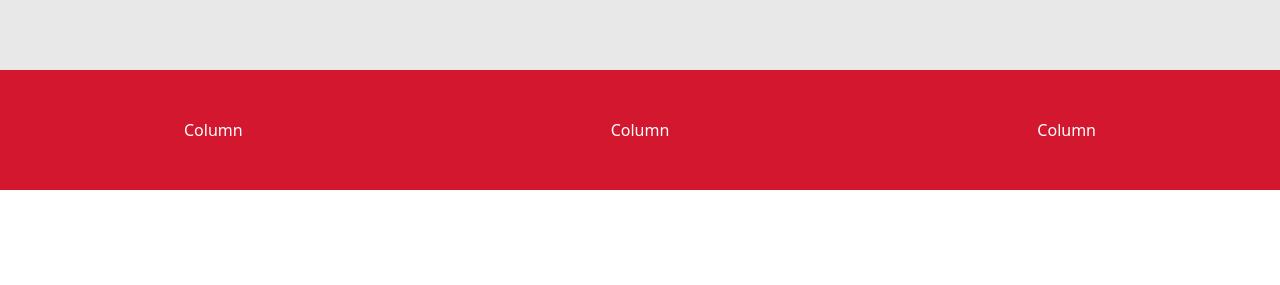
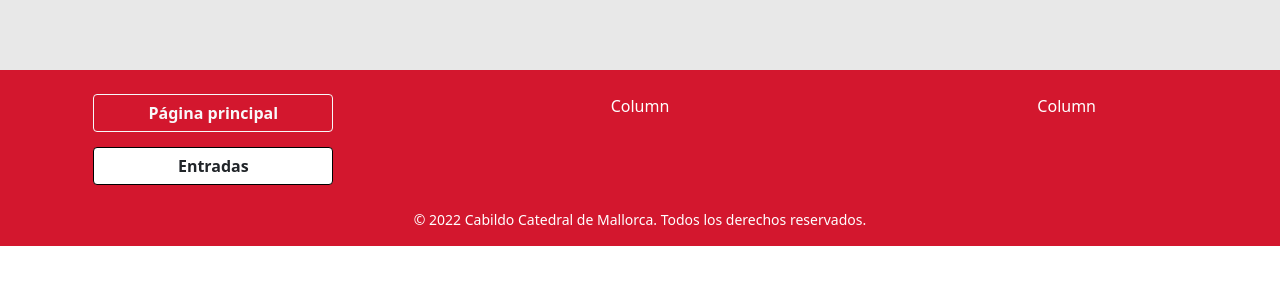
Before and after one commit to juanjolb/candles, a Nuxt app: page /velas in a window 1280 px wide. Shown: the part 365-650 px from the top of the page. Built offline with nearby package versions, Linux system fonts and the light colour scheme; no server answers; the database is empty.

Commit message:
cositas en casa

```diff
--- a/components/Footer.vue
+++ b/components/Footer.vue
@@ -1,10 +1,22 @@
 <template>
   <div>
     <div class="container-fluid text-center">
-      <div class="row py-5">
+      <div class="row py-4">
+        <div class="col-md">
+          <button class="btn btn-outline-light d-block mx-auto">
+            Página principal
+          </button>
+          <button class="btn btn-outline-custom d-block mx-auto">
+            Entradas
+          </button>
+        </div>
         <div class="col-md">Column</div>
         <div class="col-md">Column</div>
-        <div class="col-md">Column</div>
+      </div>
+      <div class="row">
+        <p class="copyright">
+          © 2022 Cabildo Catedral de Mallorca. Todos los derechos reservados.
+        </p>
       </div>
     </div>
   </div>
@@ -13,8 +25,23 @@
 <script setup></script>
 
 <style lang="scss" scoped>
+button {
+  width: 240px;
+}
+.btn-outline-custom {
+  background-color: white;
+  border: 1px solid black;
+  margin-top: 15px;
+}
+.btn-outline-custom:hover {
+  background-color: #c8c8c8;
+  color: #d3172e;
+}
 .container-fluid {
   background-color: #d3172e;
   color: white;
 }
+.copyright {
+  font-size: 14px;
+}
 </style>
--- a/components/Vela.vue
+++ b/components/Vela.vue
@@ -2,7 +2,15 @@
   <a :href="link">
     <div class="text-center">
       <img
+        v-show="isActive"
         src="~/assets/media/candle.gif"
+        alt="candle waving"
+        width="120"
+        class="mb-3 rounded-circle"
+      />
+      <img
+        v-show="!isActive"
+        src="~/assets/media/candle-blow-out.gif"
         alt="candle waving"
         width="120"
         class="mb-3 rounded-circle"
--- a/pages/velas/[id].vue
+++ b/pages/velas/[id].vue
@@ -16,15 +16,13 @@
       <div class="d-block mx-auto img-candle pb-3">
         <img
           v-show="candle.isActive"
-          class=""
-          src="~/assets/media/candle.webp"
+          src="~/assets/media/candle.gif"
           alt="candle waving"
           width="120"
         />
         <img
           v-show="!candle.isActive"
-          class=""
-          src="~/assets/media/candle4.gif"
+          src="~/assets/media/candle-blow-out.gif"
           alt="candle waving"
           width="120"
         />
@@ -57,7 +55,7 @@
       <p v-show="!isUpdated" class="text-white text-center py-3">
         <i
           ><MdiInformationOutline style="font-size: 14px; margin-top: -3px" />
-          Se mantendrá encendida durante 4 horas más.</i
+          Gracias por mantener encendida durante 4 horas más.</i
         >
       </p>
       <h5 v-show="isUpdated" class="text-white text-center py-4">
```
Also changed, not shown: assets/media/candle-blow-out.gif (added), assets/media/candle.gif.
